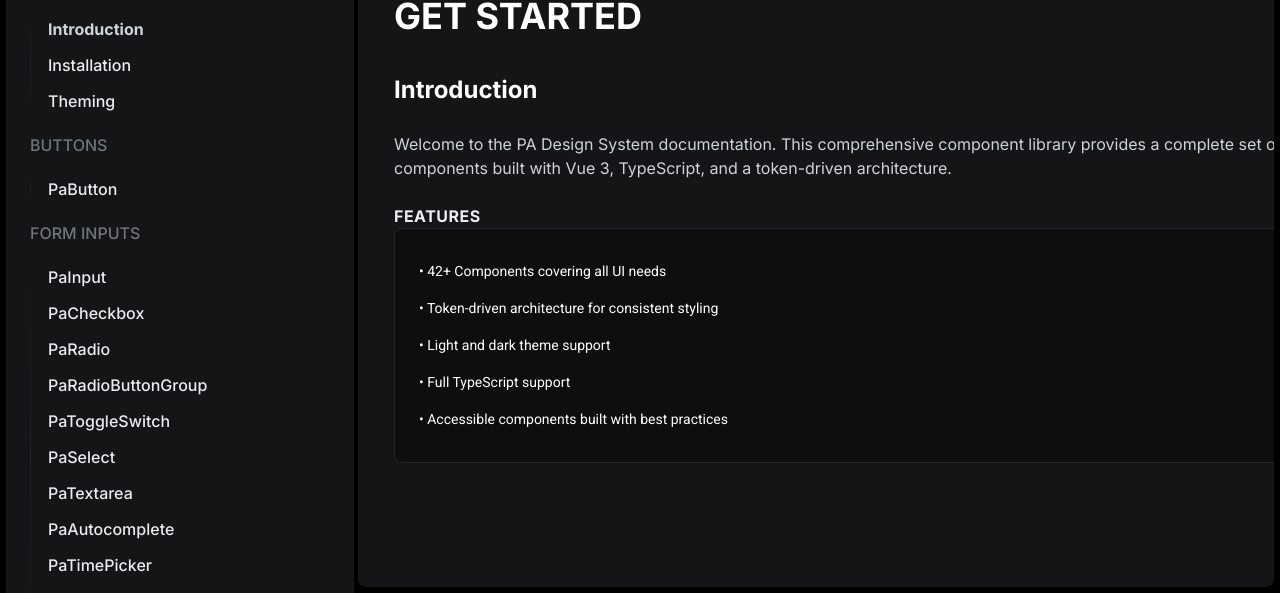
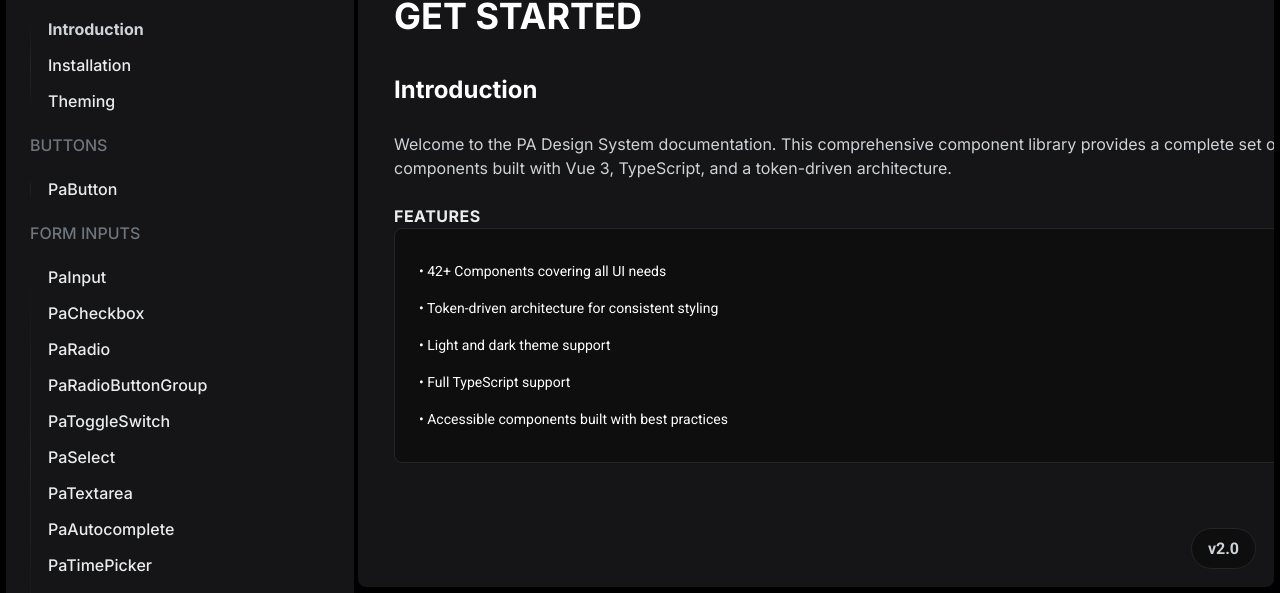
Before and after one commit to muriloscigliano/pa-design-system, a Vue app: page /introduction in a window 1280 px wide. Shown: the part 207-800 px from the top of the page. Built offline with nearby package versions, Linux system fonts and the light colour scheme; a web font is replaced by a local one.

Commit message:
Fix independent scrolling for sidebar and main content
- Move overflow-y from content-area to content-body
- Set content-area overflow to hidden to prevent double scrolling
- Sidebar and main content now scroll independently

```diff
--- a/src/App.vue
+++ b/src/App.vue
@@ -53,11 +53,11 @@ onMounted(() => {
         </div>
         <div class="content-body">
           <router-view />
-          <div class="version-badge">v2.0</div>
         </div>
       </div>
     </main>
   </div>
+  <div class="version-badge">v2.0</div>
 </template>
 
 <style lang="scss" scoped>
@@ -88,9 +88,9 @@ onMounted(() => {
   display: flex;
   flex-direction: column;
   gap: var(--pa-spacing-10, 10px);
-  overflow-y: auto;
-  overflow-x: hidden;
+  overflow: hidden;
   position: relative;
+  min-height: 0;
   transition: background-color var(--pa-transition-duration-default, 200ms) var(--pa-transition-easing-default, ease);
 }
 
@@ -127,12 +127,14 @@ onMounted(() => {
   min-height: 0;
   position: relative;
   width: 1000px;
+  overflow-y: auto;
+  overflow-x: hidden;
 }
 
 .version-badge {
   position: absolute;
-  bottom: var(--pa-spacing-00, 0px);
-  right: var(--pa-spacing-00, 0px);
+  bottom: var(--pa-spacing-24, 24px);
+  right: var(--pa-spacing-24, 24px);
   background-color: #0e0e0f;
   border: 1px solid #222529;
   border-radius: 100px;
```
Also changed, not shown: src/tokens/index.css.
